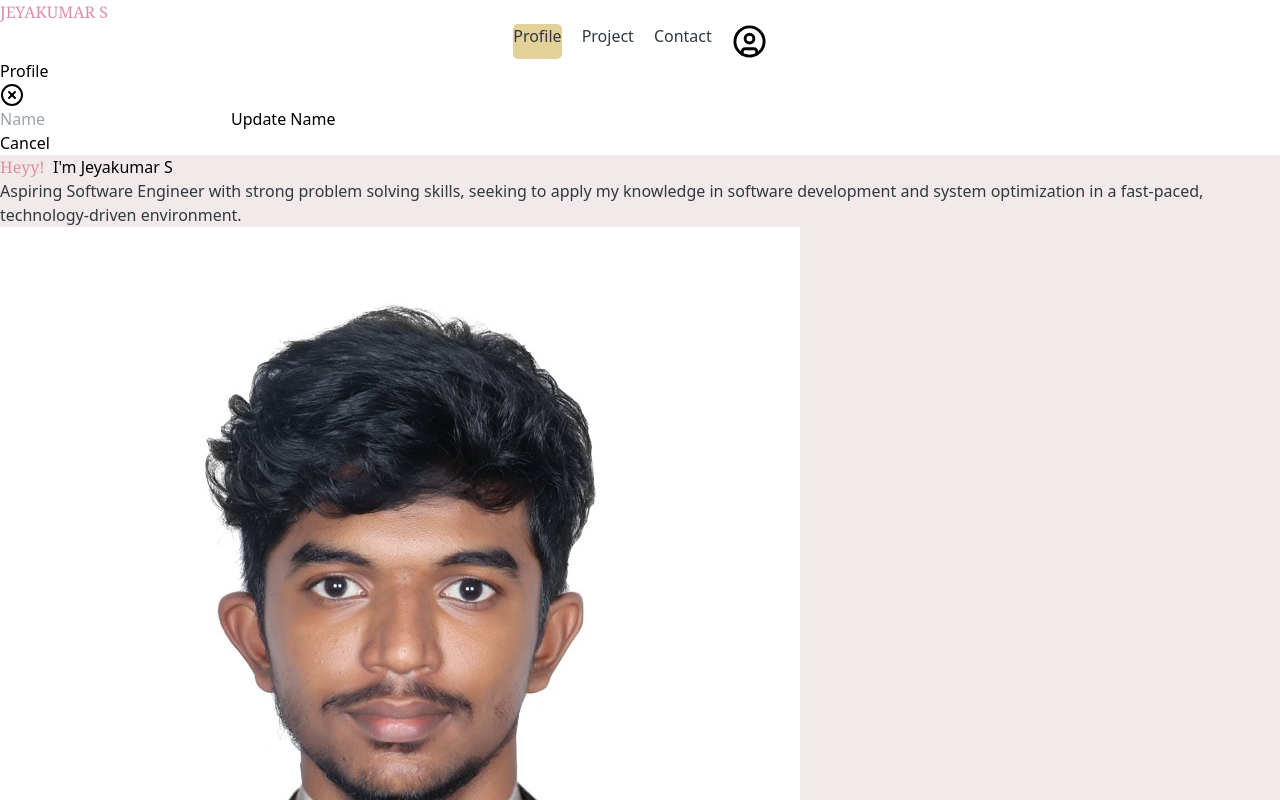
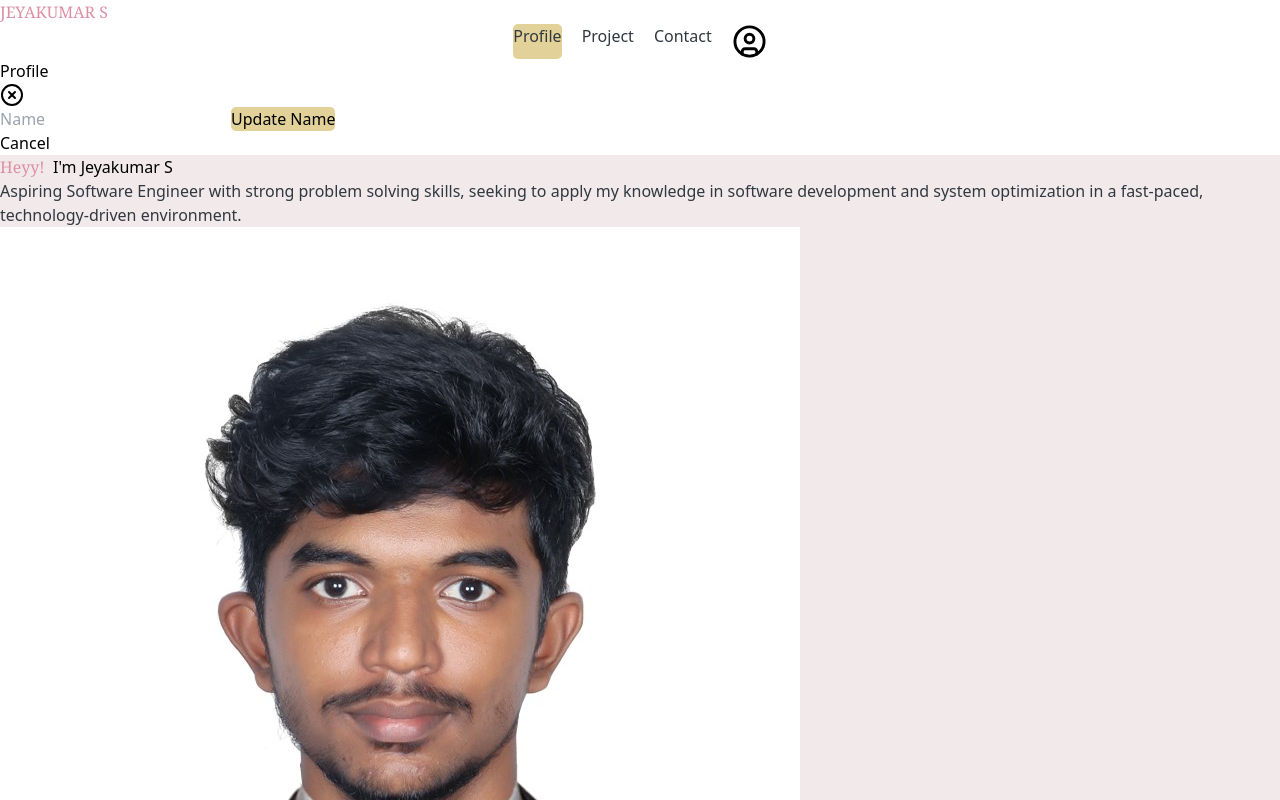
Before and after one commit to Jeyakumar-05/REACT, a React (Vite) app in the folder portfolio/: page /profile in a window 1280 px wide. Both pictures are taken after a click on the icon 749 px from the left and 41 px from the top of the page. Shown: the top 800 px of the page. Built offline with nearby package versions, Linux system fonts and the light colour scheme.

Commit message:
color configured

```diff
--- a/portfolio/src/components/Navbar.jsx
+++ b/portfolio/src/components/Navbar.jsx
@@ -82,7 +82,7 @@ const Navbar = () => {
                                         {/* <input type="email" name="" id="email" placeholder="email" className="p-3 bg-[#f8f8f8] w-full font-bold outline-none active:outline-none focus:border-b-2 hover:border-purple-500" required onChange={handleChange} />
                                         <input type="password" name="" id="password" placeholder="password" className="p-3 bg-[#f8f8f8] w-full font-bold outline-none active:outline-none focus:border-b-2 hover:border-purple-500" required onChange={handleChange} /> */}
                                         <input type="text" ref={nameref} name="" id="name" placeholder="Name" className="p-3 bg-[#f8f8f8] w-full font-bold outline-none active:outline-none focus:border-b-2 hover:border-gray-500" required/>
-                                        <button type="submit" className="bg-amber-400 p-2  text-white w-full rounded-sm text-lg font-bold"> Update Name</button>
+                                        <button type="submit" className="active p-2  text-white w-full rounded-sm text-lg font-bold"> Update Name</button>
                                     </form>
                                 </div>
                                 <div className="w-full h-[18%] flex flex-row  justify-center items-end">
```
